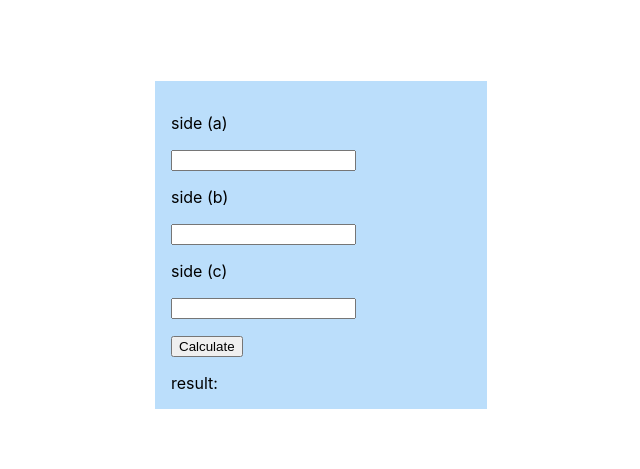
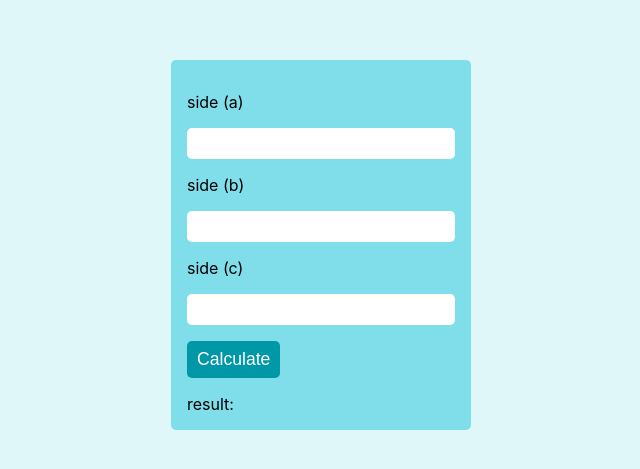
Before and after one commit to danieldyachenko/calculators, a React app: page /area-triangle in a window 1280 px wide. Shown: the part 155-624 px from the top of the page, without its empty margins (319-959 px from the left). Built offline with nearby package versions, Linux system fonts and the light colour scheme; the HTML template or start-up script is replaced by a standard one.

Commit message:
git add css

```diff
--- a/src/AppStyles.ts
+++ b/src/AppStyles.ts
@@ -1,4 +1,4 @@
-import styled from "styled-components";
+import styled, {keyframes} from "styled-components";
 
 export const FullScreenBox = styled.div`
     width: 100vw;
@@ -6,6 +6,7 @@ export const FullScreenBox = styled.div`
     display: flex;
     justify-content: center;
     align-items: center;
+    background-color: #e0f7fa;
 `;
 
 export const ModulesContainer = styled.div`
@@ -14,15 +15,34 @@ export const ModulesContainer = styled.div`
     justify-content: space-evenly;
 `;
 
+export const move = keyframes`
+    from {
+        left: -400px;
+        opacity: 0;
+    }
+
+    to {
+        left: 0px;
+        opacity: 1;
+    }
+`
+
 export const ModuleBox = styled.div`
+    position: relative;
     width: 400px;
     height: 150px;
-    background-color: #bbdefb;
+    background-color: #80deea;
     display: flex;
     justify-content: center;
     align-items: center;
     margin: 5px;
+    transition: box-shadow 0.2s ease-out;
     @media screen and (max-width: 900px){
         width: 200px
     }
+    &:hover {
+        box-shadow: 3px 3px 5px rgba(0,0,0,0.5);
+    }
+    border-radius: 5px;
+    animation: ${move} 0.6s 0.3s 1 both;
 `;
--- a/src/components/AreaTriangle/AreaTriangle.tsx
+++ b/src/components/AreaTriangle/AreaTriangle.tsx
@@ -1,5 +1,5 @@
 import React, {useReducer} from "react";
-import {CalculatorBox, Input} from "../common/styles";
+import {Button, CalculatorBox, Input} from "../common/styles";
 
 interface IState {
     sideA: number | null
@@ -51,12 +51,12 @@ export const AreaTriangle = () => {
     return (
         <CalculatorBox>
             <p>side (a)</p>
-            <Input onChange={event => setSideA(event.target.value)} />
+            <Input onChange={event => setSideA(event.target.value)}/>
             <p>side (b)</p>
             <Input onChange={event => setSideB(event.target.value)} />
             <p>side (c)</p>
             <Input onChange={event => setSideC(event.target.value)} /><br/>
-            <p><button onClick={() => calculate(state.sideA, state.sideB, state.sideC)}>Calculate</button></p>
+            <p><Button onClick={() => calculate(state.sideA, state.sideB, state.sideC)}>Calculate</Button></p>
             <span>result: {state.result}</span>
         </CalculatorBox>
     )
--- a/src/components/common/styles.ts
+++ b/src/components/common/styles.ts
@@ -1,12 +1,38 @@
 import styled from "styled-components";
+import {move} from "../../AppStyles";
 
 export const Input = styled.input.attrs(props => ({
 	type: "number",
-	size: 70,
-}))``;
+}))`
+	outline: none;
+	width: 100%;
+	box-sizing : border-box;
+	font-size: 1.1em;
+	border: none;
+	border-radius: 5px;
+	padding: 5px;
+`;
 
 export const CalculatorBox = styled.div`
-	background-color: #bbdefb;
+	position: relative;
+	background-color: #80deea;
 	padding: 16px;
 	width: 300px;
+	box-sizing: border-box;
+	transition: box-shadow 0.3s ease-out;
+    &:hover {
+        box-shadow: 3px 3px 5px rgba(0, 96, 100, 0.5);;
+    }
+    border-radius: 5px;
+    animation: ${move} 0.6s 0.3s 1 both;
 `;
+
+export const Button = styled.button`
+	outline: none;
+	background-color: #0097a7;
+	border: none;
+	padding 8px 10px;
+	color white;
+	font-size: 1.1em;
+	border-radius: 5px;
+`;
```
Also changed, not shown: 3 other files (tests, documents, lock files or other folders).
